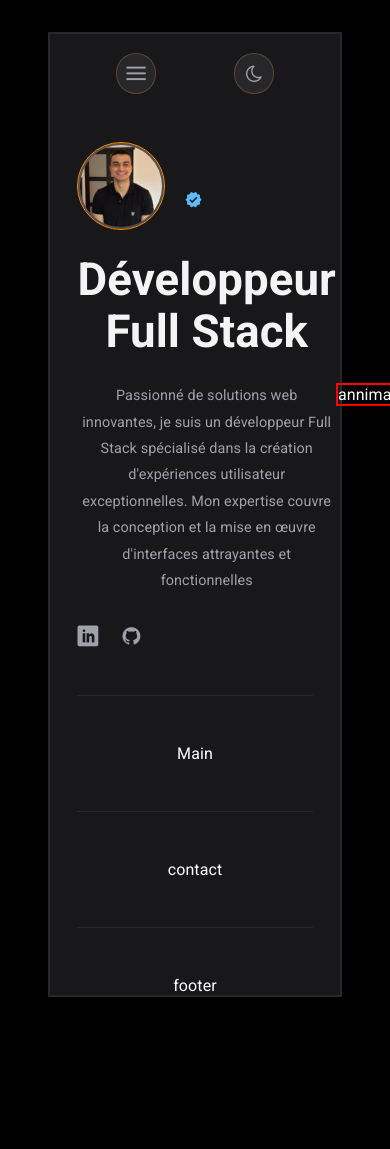
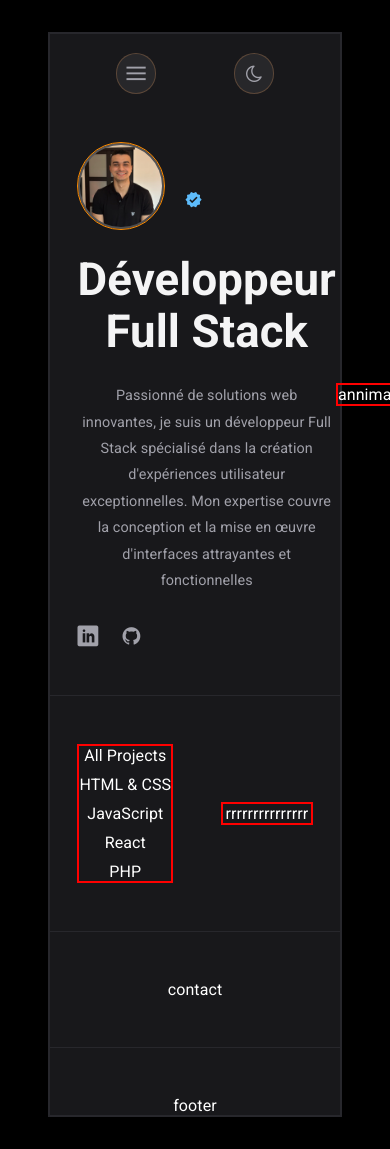
Before and after one commit to bilelmahmoud/Portfolio, a React (Vite) app: page / in a window 390 px wide. Shown: the top 1149 px of the page. Before the commit the page ends 1029 px from the top, so only its background shows below. Built offline with nearby package versions, Linux system fonts and the light colour scheme.

Commit message:
Structurer la section projet en segments bouton et carte

```diff
--- a/src/components/1-header/header.css
+++ b/src/components/1-header/header.css
@@ -99,8 +99,8 @@ header .fixed{
    position: fixed;
    inset: 0;
    background-color: rgb(40, 40, 48, 0.91);
-
-
+   border: 2px solid red;
+   backdrop-filter: blur(4px);
 
 }
 
--- a/src/components/2-hero/hero.css
+++ b/src/components/2-hero/hero.css
@@ -1,3 +1,16 @@
+
+/*
+
+===============================
+table of contents
+===============================
+1.Left section
+2.Right section // animation
+
+*/
+
+
+
 section.hero{
     margin-top: 3rem;
 }
@@ -61,7 +74,7 @@ section.hero .icons{
 }
 
 section.hero .icons .icon:hover{
-    transition: 3s;
+    transition: 0.3s;
     font-size: 1.4rem;
     cursor: pointer;
     color: var(--icon-hover);
@@ -69,6 +82,6 @@ section.hero .icons .icon:hover{
 
 /*
 ===============================
-1.Right section // animation
+2.Right section // animation
 ===============================
 */
--- a/src/components/3-main/Main.jsx
+++ b/src/components/3-main/Main.jsx
@@ -4,9 +4,19 @@ import './main.css'
 const Main = () => {
 
   return (
-    <>
-      Main
-    </>
+    <main className='flex'>
+          <section className=' border left-section flex'>
+                  <button>All Projects</button>
+                  <button>HTML & CSS </button>
+                  <button>JavaScript</button>
+                  <button>React</button>
+                  <button>PHP</button>
+          </section>
+
+          <section className=' border right-section'>
+                  rrrrrrrrrrrrrrr
+          </section>
+    </main>
   )
 }
 
--- a/src/components/3-main/main.css
+++ b/src/components/3-main/main.css
@@ -0,0 +1,38 @@
+/*
+
+===============================
+table of contents
+===============================
+1.Left Section
+2.Right Section ==> Card
+
+
+*/
+
+main.flex{
+   gap: 3rem;
+}
+
+/*
+===============================
+1.Left Section ==> Buttons
+===============================
+*/
+
+main section.left-section.flex {
+   flex-direction: column;
+   gap: 10px;
+ }
+
+
+
+
+/*
+===============================
+2.Right Section ==> Card
+===============================
+*/
+
+main section.right-section {
+   flex-grow: 1;
+}
--- a/src/index.css
+++ b/src/index.css
@@ -26,6 +26,9 @@ html {box-sizing: border-box;}
   --bgHeader: rgb(39, 39, 42);
   --blue: rgb(93, 188, 252);
   --icon-hover: #d4d4d8;
+
+  --container-padding: 4.8rem
+
 }
 
 .light{
@@ -42,13 +45,16 @@ body{
   margin-left: auto;
   margin-right: auto;
   background: var(--secondary);
-  padding: 0 4.8rem;
+  padding: 0 var(--container-padding);
 }
 
 .divider{
   border-bottom: 1px solid var(--border);
   margin: 3rem 0 ;
+  width: calc(100% + var(--container-padding) + var(--container-padding));
+  margin-left: calc(var(--container-padding) * -1);
 }
+
 li{
   list-style: none;
 }
@@ -82,18 +88,16 @@ button:active{
   scale: 0.9;
 }
 
-@media (max-width: 600px) {
+
+@media (max-width: 1000px) {
   .container{
-    width: 98%;
-    padding: 0 1.7rem;
+   --container-padding: 1.7rem;
+    width: 90%;
+    padding: 0 var(--container-padding);
+  }
+  .divider{
+    width: calc(100% + var(--container-padding) + var(--container-padding));
+    margin-left: calc(var(--container-padding) * -1);
   }
 
 }
-
-@media (max-width: 1000px) {
-  .container{
-    width: 90%;
-    padding: 0 1.7rem;
-  }
-
-}
```
